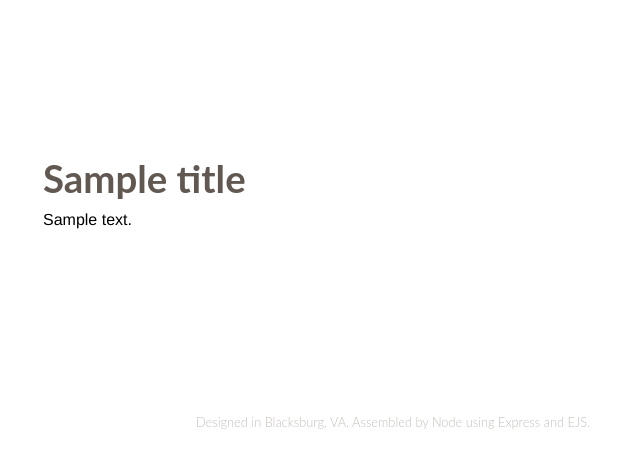
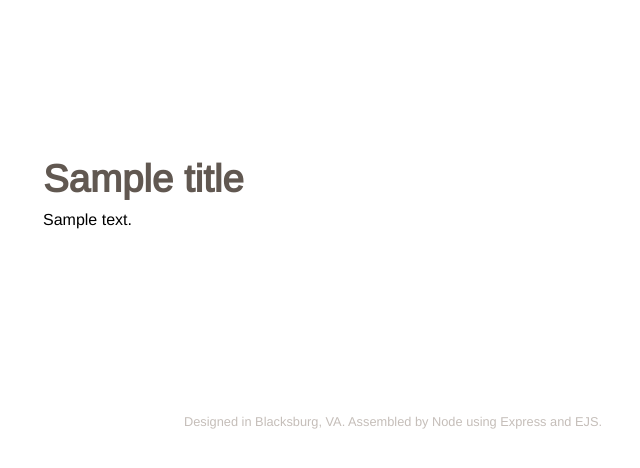
Before and after one commit to jamestaylr/portfolio-website, a Node server app: template views/pages/index.ejs in a window 1280 px wide. Shown: the top 468 px of the page, without its empty margins (247-887 px from the left). Run offline with Node 20, Linux system fonts and the light colour scheme; the template is opened without the code that fills it: most values are stand-ins (such as "Sample title", 1, 10 or a date in 2020); style sheets or scripts are compiled from the project's sources; some web fonts are replaced.

Commit message:
Changed base font; added resources to head
Fonts will be served via Google Web Fonts.

```diff
--- a/views/less/style.less
+++ b/views/less/style.less
@@ -6,8 +6,8 @@
 @content-width: 750px;
 
 /* Fonts Variables */
-@heading-font: "Lato", "Helvetica-Neue", "Helvetica", Arial, sans-serif;
-@body-font: "Lato", "Helvetica-Neue", "Helvetica", Arial, sans-serif;
+@heading-font: 'Arimo', "Helvetica-Neue", "Helvetica", Arial, sans-serif;
+@body-font: 'Arimo', "Helvetica-Neue", "Helvetica", Arial, sans-serif;
 
 ::selection {
     background-color: lighten(@accent-color, 40%);
--- a/views/sections/head.ejs
+++ b/views/sections/head.ejs
@@ -6,6 +6,8 @@
 <!-- JS Dependencies -->
 <script type="text/javascript" src="resources/js/paper.js"></script>
 
+<link href='http://fonts.googleapis.com/css?family=Arimo' rel='stylesheet' type='text/css'>
+
 <!-- CSS -->
 <link href="resources/css/reset.css" rel="stylesheet" type="text/css">
 <link href="resources/css/style.css" rel="stylesheet" type="text/css">
```
